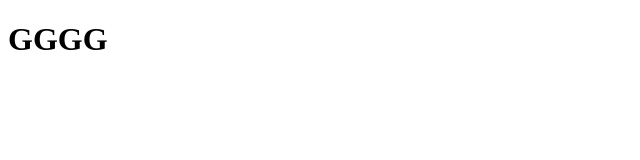
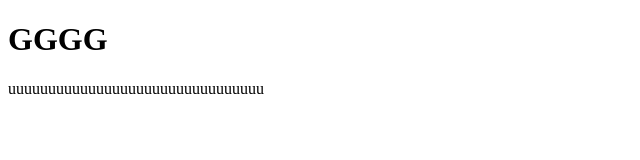
Before and after one commit to it22080394/test, a plain HTML site: page index.html in a window 1280 px wide. Shown: the whole page, without its empty margins (0-640 px from the left). Drawn offline with Linux system fonts and the light colour scheme.

Commit message:
Update index.html
fefefwwe

```diff
--- a/index.html
+++ b/index.html
@@ -10,6 +10,7 @@
 
 <body>
     <h1>GGGG</h1>
+    uuuuuuuuuuuuuuuuuuuuuuuuuuuuuuuu
 </body>
 
 </html>
```
